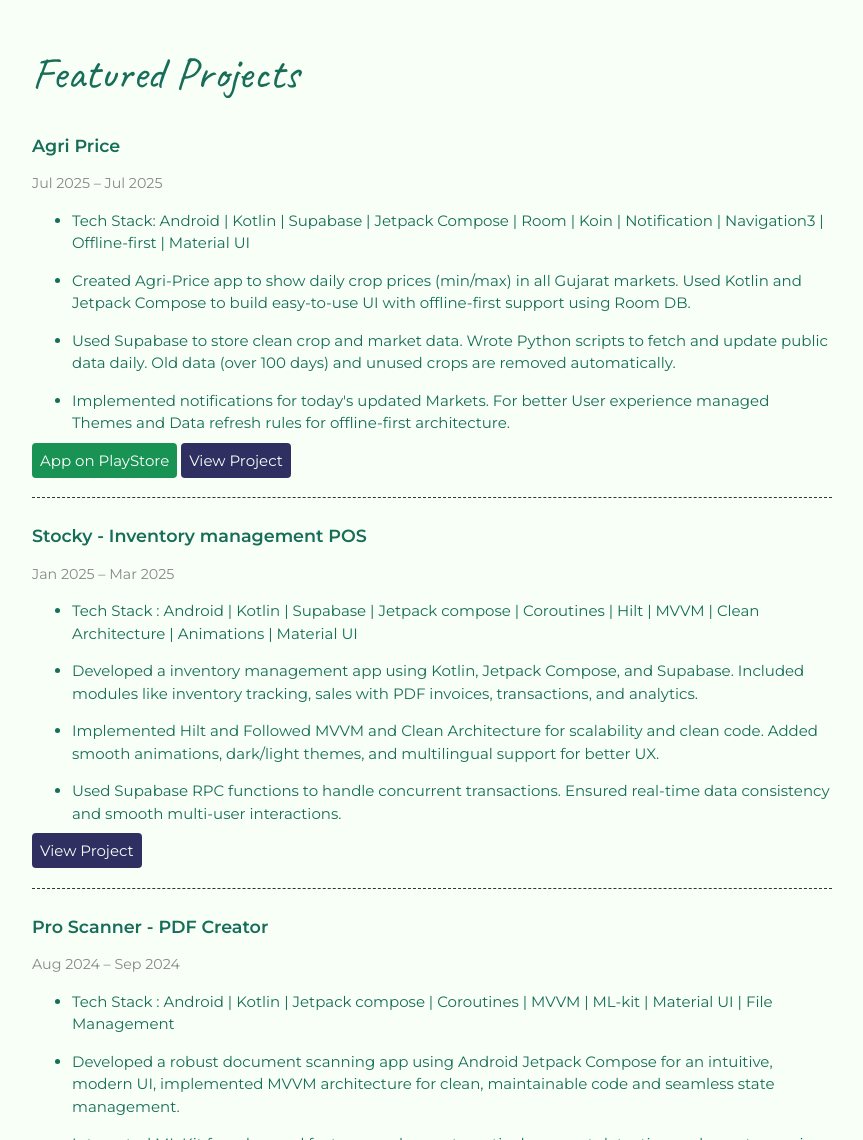
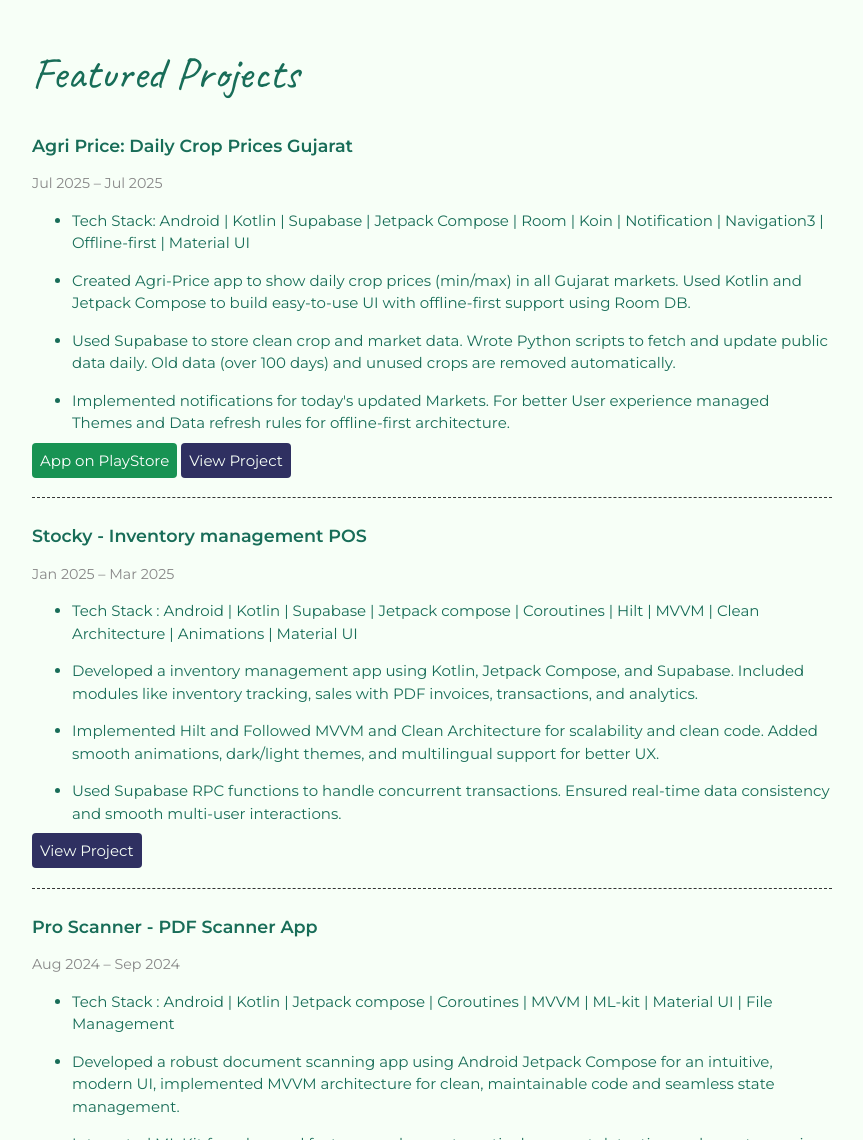
Before and after one commit to jemish-169/Jemish-resume, a plain HTML site: page index.html in a window 1280 px wide. Shown: the part 1120-2260 px from the top of the page, without its empty margins (208-1071 px from the left). Drawn offline with Linux system fonts and the light colour scheme.

Commit message:
Updated Project names

```diff
--- a/index.html
+++ b/index.html
@@ -56,7 +56,7 @@
         <h2>Featured Projects</h2>
         <!-- Project Agri Price -->
         <section class="project-item">
-          <h3>Agri Price</h3>
+          <h3>Agri Price: Daily Crop Prices Gujarat</h3>
           <p class="project-date">Jul 2025 – Jul 2025</p>
           <ul>
             <li>
@@ -97,7 +97,7 @@
         </section>
         <!-- Project Pro Scanner -->
         <section class="project-item">
-          <h3>Pro Scanner - PDF Creator</h3>
+          <h3>Pro Scanner - PDF Scanner App</h3>
           <p class="project-date">Aug 2024 – Sep 2024</p>
           <ul>
             <li>
```
